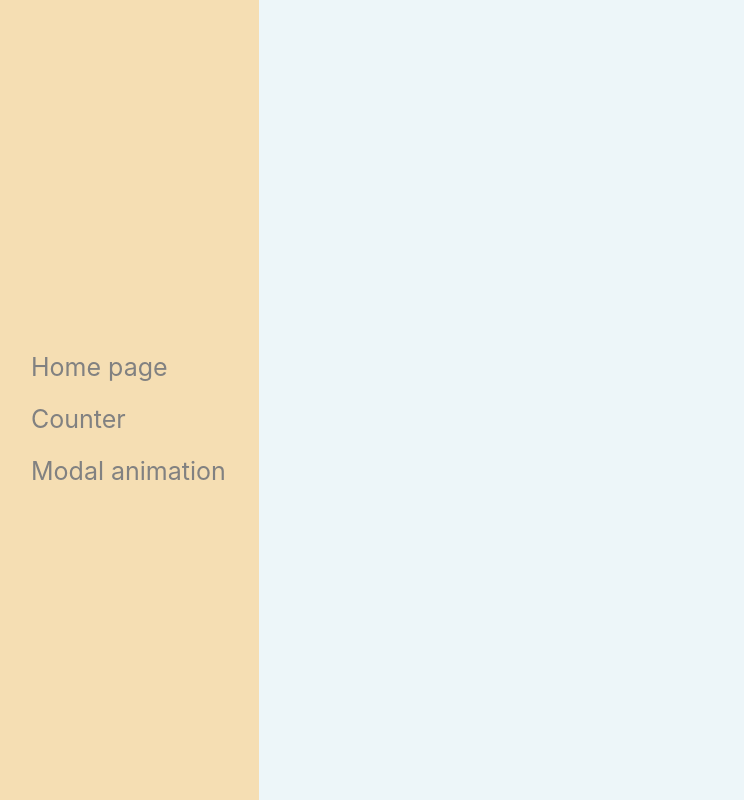
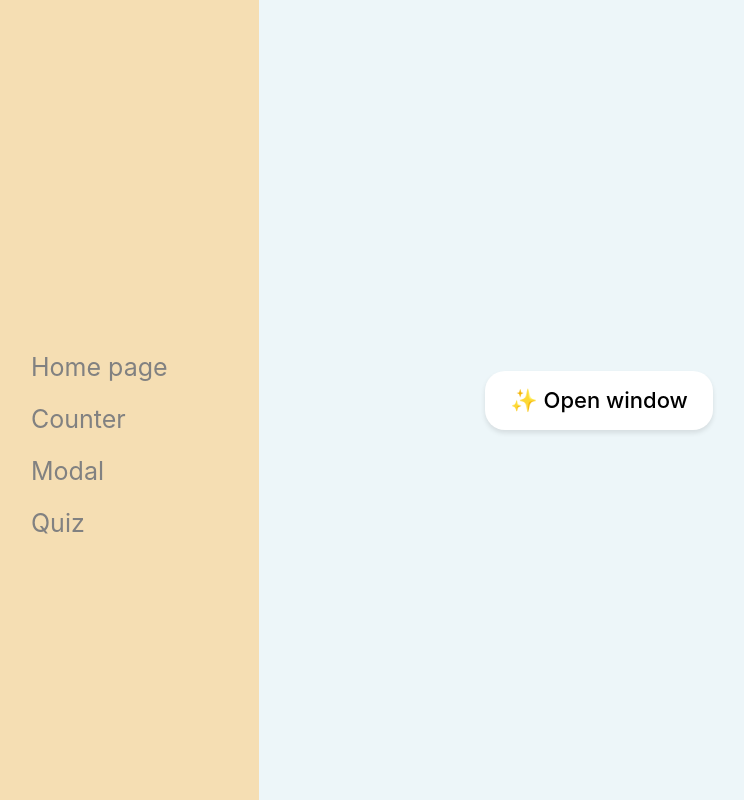
Before and after one commit to Ebazhanov/multi-projects-react-ts, a React (Create React App) app: page /quiz in a window 1280 px wide. Before the commit this address had no page. Shown: the whole page, without its empty margins (41-785 px from the left). Built offline with nearby package versions, Linux system fonts and the light colour scheme.

Commit message:
started with quiz

```diff
--- a/src/App.tsx
+++ b/src/App.tsx
@@ -16,6 +16,7 @@ const App: FC = () => {
           <Route path="/" element={<Home />} />
           <Route path="/counter" element={<Counter />} />
           <Route path="/modal" element={<Modal />} />
+          <Route path="/quiz" element={<Modal />} />
           <Route path="*" element={<PageNotFound />} />
         </Routes>
       </BrowserRouter>
--- a/src/components/NavigationBar.tsx
+++ b/src/components/NavigationBar.tsx
@@ -10,10 +10,13 @@ function NavigationBar() {
             <Link to="/">Home page</Link>
           </li>
           <li>
-            <Link to="/Counter">Counter</Link>
+            <Link to="/counter">Counter</Link>
           </li>
           <li>
-            <Link to="/Modal">Modal animation</Link>
+            <Link to="/modal">Modal</Link>
+          </li>
+          <li>
+            <Link to="/quiz">Quiz</Link>
           </li>
         </ul>
       </nav>
--- a/src/pages/Modal.scss
+++ b/src/pages/Modal.scss
@@ -90,7 +90,7 @@
     opacity: 0;
     visibility: hidden;
     transform: translate(-50%, -30%);
-    transition-delay: 0.2s;
+    transition-delay: 0.1s;
   }
 
   &.show {
--- a/src/pages/Modal.tsx
+++ b/src/pages/Modal.tsx
@@ -1,13 +1,13 @@
-import React, { useState } from "react";
-import "./../index.scss";
+import React, { ReactNode, useState } from "react";
 import "./Modal.scss";
 
 interface Props {
   open: boolean;
   setOpen: (isOpen: boolean) => void;
+  children: ReactNode;
 }
 
-const ModalDialog = ({ open, setOpen }: Props) => {
+const ModalDialog = ({ open, setOpen, children }: Props) => {
   return (
     <div className={`overlay animated ${open ? "show" : ""}`}>
       <div className="modal">
@@ -20,10 +20,7 @@ const ModalDialog = ({ open, setOpen }: Props) => {
           <title />
           <path d="M114,100l49-49a9.9,9.9,0,0,0-14-14L100,86,51,37A9.9,9.9,0,0,0,37,51l49,49L37,149a9.9,9.9,0,0,0,14,14l49-49,49,49a9.9,9.9,0,0,0,14-14Z" />
         </svg>
-        <img
-          alt="gif"
-          src="https://media.giphy.com/media/BexheRKsUkJgc/giphy.gif"
-        />
+        {children}
       </div>
     </div>
   );
@@ -37,7 +34,13 @@ function Modal() {
       <button onClick={() => setOpen(true)} className="open-modal-btn">
         ✨ Open window
       </button>
-      <ModalDialog open={open} setOpen={setOpen} />
+      <ModalDialog open={open} setOpen={setOpen}>
+        <img
+          alt="gif"
+          src="https://media.giphy.com/media/BexheRKsUkJgc/giphy.gif"
+        />
+        <h3 style={{ textAlign: "center" }}>Modal window</h3>
+      </ModalDialog>
     </div>
   );
 }
```
